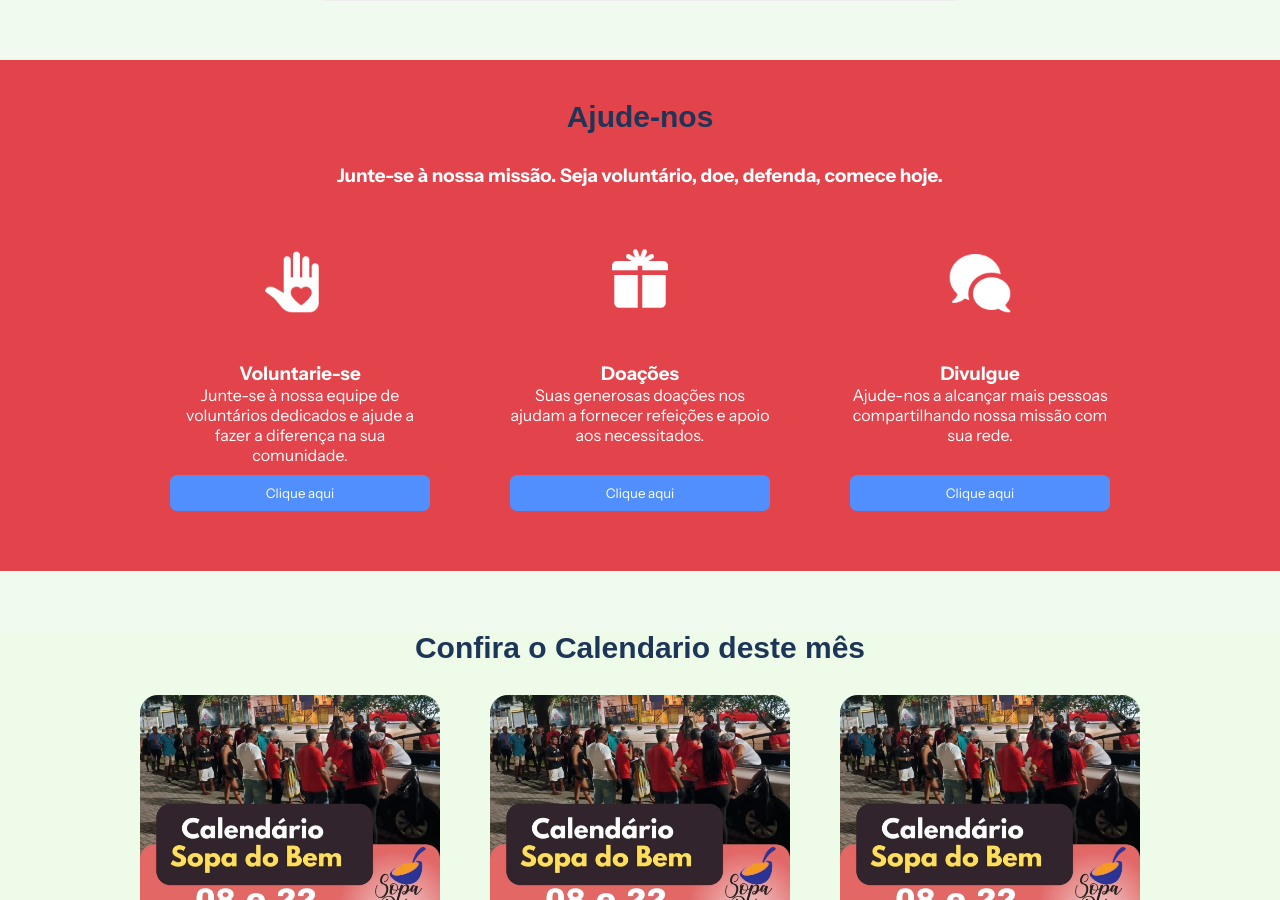
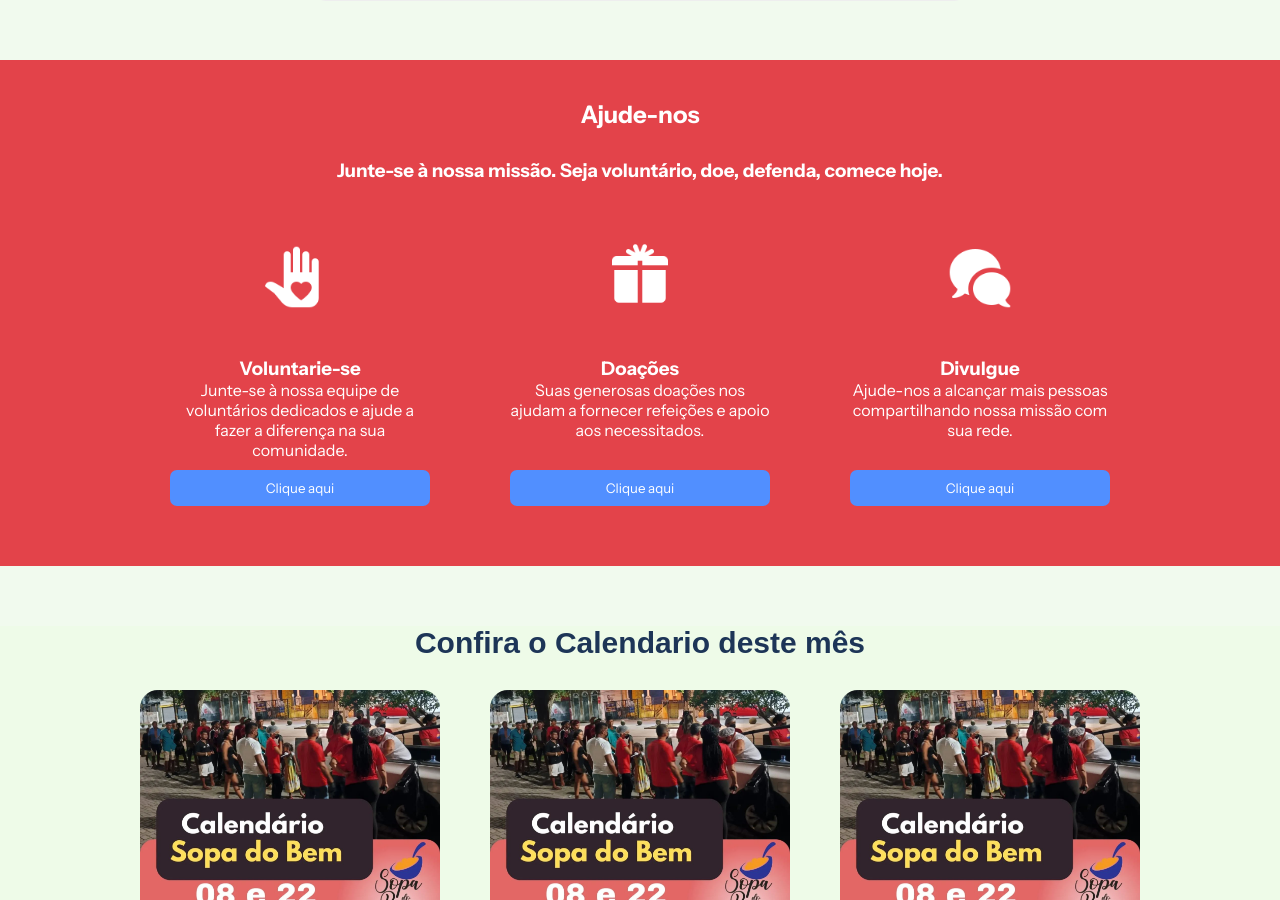
Before and after one commit to eubielzin/Sopa-do--Bem-Front-and, a React (Vite) app: page / in a window 1280 px wide. Shown: the part 2485-3385 px from the top of the page. Built offline with nearby package versions, Linux system fonts and the light colour scheme; grey boxes are pictures that could not be loaded.

Commit message:
ajeitando donate

```diff
--- a/src/sections/Donate/donate.tsx
+++ b/src/sections/Donate/donate.tsx
@@ -7,7 +7,7 @@ export function Donate() {
     return (
         <div id="Donate" className={styles.corpo}>
             <section className={styles.cabecalho}>
-                <h1>Ajude-nos</h1>
+                <h2>Ajude-nos</h2>
                 <h3>Junte-se à nossa missão. Seja voluntário, doe, defenda, comece hoje.</h3>
             </section>
 
```
